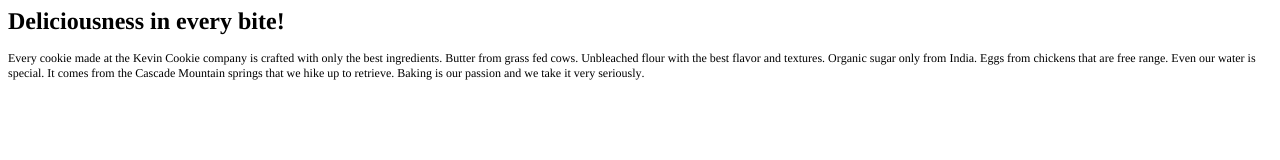
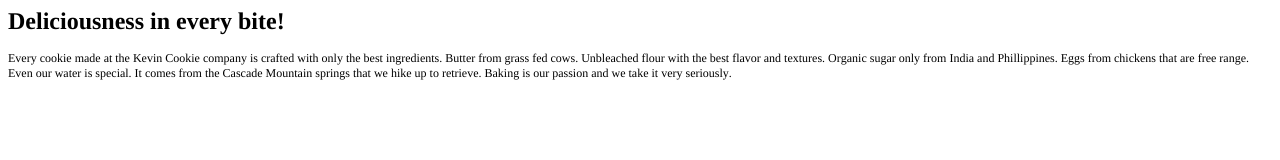
Before and after one commit to GaryPeng-7/Cookiepractice, a plain HTML site: page index.htm in a window 1280 px wide. Drawn offline with Linux system fonts and the light colour scheme.

Commit message:
Update index.htm

```diff
--- a/index.htm
+++ b/index.htm
@@ -13,6 +13,6 @@
 </head>
 <body>
 <h1 style="margin: 0.0px 0.0px 16.1px 0.0px; font: 24.0px Times; -webkit-text-stroke: #000000"><span class="s1"><b>Deliciousness in every bite!</b></span></h1>
-<p class="p2"><span class="s1">Every cookie made at the Kevin Cookie company is crafted with only the best ingredients. Butter from grass fed cows. Unbleached flour with the best flavor and textures. Organic sugar only from India. Eggs from chickens that are free range. Even our water is special. It comes from the Cascade Mountain springs that we hike up to retrieve. Baking is our passion and we take it very seriously.</span></p>
+<p class="p2"><span class="s1">Every cookie made at the Kevin Cookie company is crafted with only the best ingredients. Butter from grass fed cows. Unbleached flour with the best flavor and textures. Organic sugar only from India and Phillippines. Eggs from chickens that are free range. Even our water is special. It comes from the Cascade Mountain springs that we hike up to retrieve. Baking is our passion and we take it very seriously.</span></p>
 </body>
 </html>
```
